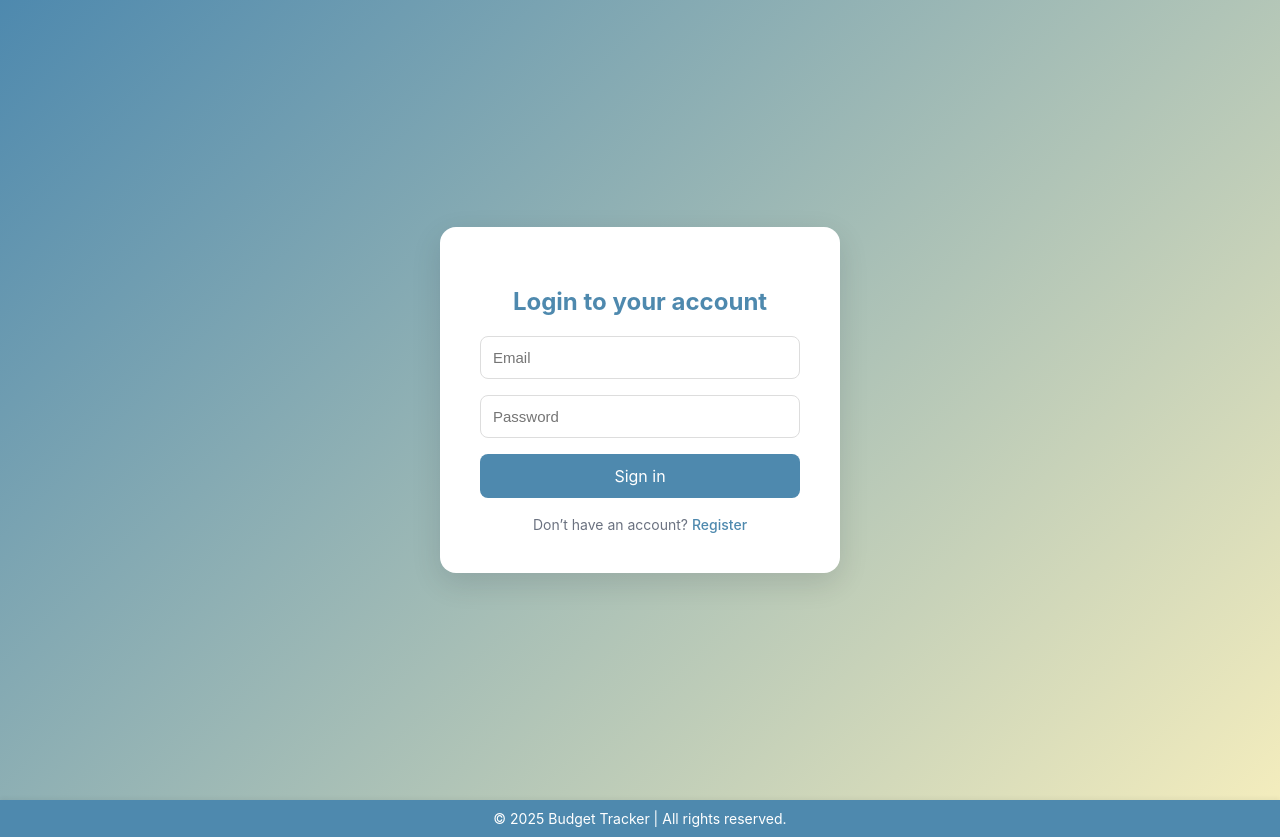
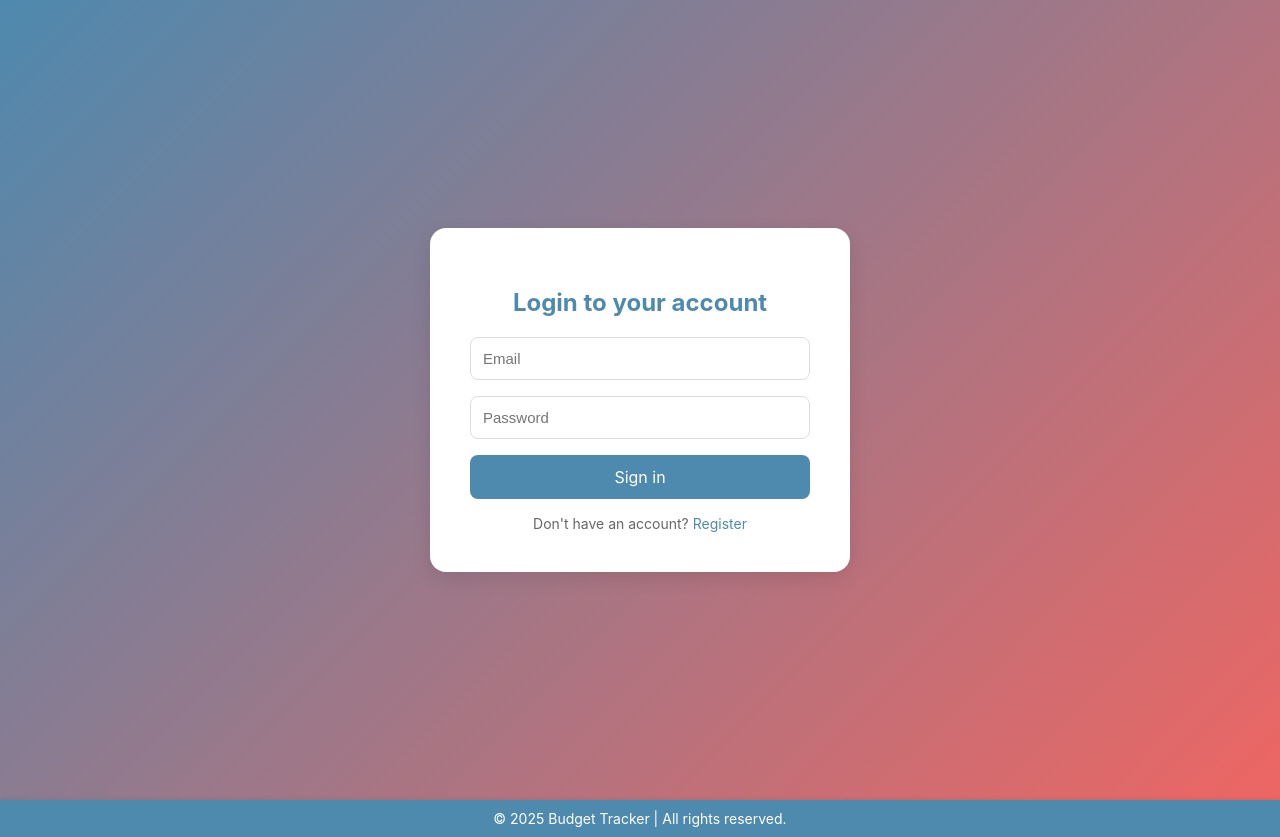
Before and after one commit to lakshay633/Personal_Budget_Tracker, a React (Vite) app in the folder budget-tracker-frontend/: page /login in a window 1280 px wide. Built offline with nearby package versions, Linux system fonts and the light colour scheme.

Commit message:
Frontend changes for recent transactions and auth pages

```diff
--- a/budget-tracker-frontend/src/pages/Login.jsx
+++ b/budget-tracker-frontend/src/pages/Login.jsx
@@ -1,90 +1,41 @@
+// src/pages/Login.jsx
 import React, { useState } from "react";
 import styled from "styled-components";
 import useAuth from "../hooks/useAuth";
 import { useNavigate, Link } from "react-router-dom";
 import Footer from "../components/common/Footer";
 
+/* Styled components */
 const Container = styled.div`
   min-height: 100vh;
-  display: flex;
-  align-items: center;
-  justify-content: center;
-  background: linear-gradient(135deg, #4e89ae, #ed66);
+  display:flex;
+  align-items:center;
+  justify-content:center;
+  background: linear-gradient(135deg, #4e89ae, #ed6663);
   padding: 20px;
 `;
 
-// const Card = styled.div`
-//   width: 400px;
-//   background: white;
-//   padding: 40px;
-//   border-radius: 16px;
-//   box-shadow: 0 6px 20px rgba(0, 0, 0, 0.1);
-//   animation: fadeIn 0.6s ease;
-
-//   @keyframes fadeIn {
-//     from {
-//       opacity: 0;
-//       transform: translateY(-10px);
-//     }
-//     to {
-//       opacity: 1;
-//       transform: translateY(0);
-//     }
-//   }
-// `;
 const Card = styled.div`
-  width: 400px;
-  background: white;
+  width: 420px;
+  background: ${({ theme }) => theme.colors.card};
   padding: 40px;
   border-radius: 16px;
-  box-shadow: 0 10px 30px rgba(2,6,23,0.12);
-  transform-origin: center;
-  animation: authCardIn 520ms cubic-bezier(.22,.9,.35,1);
-
-  @keyframes authCardIn {
-    0% {
-      opacity: 0;
-      transform: translateY(18px) scale(0.992);
-    }
-    60% {
-      opacity: 1;
-      transform: translateY(-6px) scale(1.006);
-    }
-    100% {
-      opacity: 1;
-      transform: translateY(0) scale(1);
-    }
-  }
-
-  /* Respect user preference for reduced motion */
-  @media (prefers-reduced-motion: reduce) {
-    animation: none;
-    transform: none;
-  }
+  box-shadow: 0 6px 20px rgba(0, 0, 0, 0.1);
+  animation: fadeIn 0.6s ease;
 `;
 
-const Title = styled.h2`
-  margin-bottom: 20px;
-  color: ${({ theme }) => theme.colors.primary};
-  text-align: center;
-`;
-
+const Title = styled.h2` margin-bottom: 20px; color: ${({ theme }) => theme.colors.primary}; text-align:center; `;
 const Input = styled.input`
-  width: 100%;
+  width:100%;
   margin-bottom: 16px;
   padding: 12px;
   border-radius: 8px;
   border: 1px solid #ddd;
   font-size: 15px;
-  &:focus {
-    outline: none;
-    border-color: ${({ theme }) => theme.colors.primary};
-    box-shadow: 0 0 0 2px rgba(78, 137, 174, 0.2);
-  }
+  &:focus { outline: none; border-color: ${({ theme }) => theme.colors.primary}; box-shadow: 0 0 0 2px rgba(78,137,174,0.12); }
 `;
-
 const Button = styled.button`
-  width: 100%;
+  width:100%;
   padding: 12px;
   border: none;
   background: ${({ theme }) => theme.colors.primary};
@@ -93,31 +44,59 @@ const Button = styled.button`
   border-radius: 8px;
   cursor: pointer;
   transition: all 0.2s ease;
-  &:hover {
-    background: ${({ theme }) => theme.colors.accent};
-    transform: translateY(-1px);
-  }
+  &:hover { background: ${({ theme }) => theme.colors.accent}; transform: translateY(-1px); }
+`;
+const FooterText = styled.div` margin-top: 16px; text-align:center; font-size:14px; color:#666; a{ color:#4e89ae; text-decoration:none; &:hover{text-decoration:underline;} }`;
+
+/* Error alert + close */
+const ErrorAlert = styled.div`
+  background: #fee2e2;
+  color: #b91c1c;
+  border: 1px solid #fecaca;
+  padding: 10px 14px;
+  border-radius: 8px;
+  font-size: 14px;
+  margin-bottom: 16px;
+  text-align: left;
+  position: relative;
 `;
 
-const FooterText = styled.div`
-  margin-top: 18px;
-  text-align: center;
-  font-size: 14px;
-  color: #6b7280;
-
-  a {
-    color: #4e89ae;
-    text-decoration: none;
-    font-weight: 500;
-    transition: color 0.2s ease;
-
-    &:hover {
-      color: ${({ theme }) => theme.colors.accent};
-      text-decoration: underline;
-    }
-  }
+const CloseBtn = styled.button`
+  position: absolute;
+  right: 8px;
+  top: 6px;
+  background: transparent;
+  border: none;
+  color: #7f1d1d;
+  font-size: 18px;
+  cursor: pointer;
+  line-height: 1;
 `;
 
+/* Helper to format backend errors into a readable string */
+function parseBackendError(data) {
+  if (!data) return "Login failed. Please try again.";
+  if (typeof data === "string") return data;
+  if (Array.isArray(data)) return data.join(" ");
+  if (typeof data === "object") {
+    // common DRF patterns: { "detail": "..." } or { "non_field_errors": ["..."] } or field errors
+    if (data.detail) return String(data.detail);
+    if (data.non_field_errors) return Array.isArray(data.non_field_errors) ? data.non_field_errors.join(" ") : String(data.non_field_errors);
+    // collect field errors
+    const parts = [];
+    Object.entries(data).forEach(([key, val]) => {
+      if (!val) return;
+      let msg;
+      if (Array.isArray(val)) msg = val.join(" ");
+      else if (typeof val === "object") msg = JSON.stringify(val);
+      else msg = String(val);
+      const label = key === "non_field_errors" ? "" : `${key}: `;
+      parts.push(label + msg);
+    });
+    if (parts.length) return parts.join(" ");
+  }
+  return "Login failed. Please check your credentials.";
+}
 
 export default function Login() {
   const { login } = useAuth();
@@ -125,18 +104,26 @@ export default function Login() {
   const [email, setEmail] = useState("");
   const [password, setPassword] = useState("");
   const [loading, setLoading] = useState(false);
-  const [error, setError] = useState("");
+  const [error, setError] = useState(""); // persistent until user closes
 
   const handleSubmit = async (e) => {
     e.preventDefault();
-    setError("");
     setLoading(true);
+    setError(""); // clear previous
     try {
       await login({ email, password });
       nav("/dashboard");
     } catch (err) {
-      console.error(err);
-      setError(err.response?.data?.detail || "Login failed");
+      // log for debugging
+      console.error("Login error raw:", err);
+      const data = err?.response?.data;
+      // network error / no response
+      if (!err.response) {
+        setError("Network error: please check your connection.");
+      } else {
+        const msg = parseBackendError(data);
+        setError(msg);
+      }
     } finally {
       setLoading(false);
     }
@@ -144,9 +131,15 @@ export default function Login() {
 
   return (
     <>
-      {/*login section */}
       <Container>
         <Card>
+          {error && (
+            <ErrorAlert role="alert" aria-live="polite">
+              {error}
+              <CloseBtn aria-label="Dismiss error" onClick={() => setError("")}>×</CloseBtn>
+            </ErrorAlert>
+          )}
+
           <Title>Login to your account</Title>
           <form onSubmit={handleSubmit}>
             <Input
@@ -155,6 +148,7 @@ export default function Login() {
               type="email"
               placeholder="Email"
               required
+              aria-label="Email"
             />
             <Input
               value={password}
@@ -162,14 +156,12 @@ export default function Login() {
               type="password"
               placeholder="Password"
               required
+              aria-label="Password"
             />
-            <Button type="submit" disabled={loading}>
-              {loading ? "Signing in..." : "Sign in"}
-            </Button>
+            <Button type="submit" disabled={loading}>{loading ? "Signing in..." : "Sign in"}</Button>
           </form>
-          {error && <p style={{ color: "red" }}>{error}</p>}
           <FooterText>
-            Don’t have an account? <Link to="/register">Register</Link>
+            Don't have an account? <Link to="/register">Register</Link>
           </FooterText>
         </Card>
       </Container>
--- a/budget-tracker-frontend/src/pages/Register.jsx
+++ b/budget-tracker-frontend/src/pages/Register.jsx
@@ -13,56 +13,14 @@ const Container = styled.div`
   padding: 20px;
 `;
 
-// const Card = styled.div`
-//   width: 420px;
-//   background: #ffffff;
-//   padding: 40px 36px;
-//   border-radius: 18px;
-//   box-shadow: 0 6px 24px rgba(0, 0, 0, 0.1);
-//   animation: fadeIn 0.6s ease;
-
-//   @keyframes fadeIn {
-//     from {
-//       opacity: 0;
-//       transform: translateY(-10px);
-//     }
-//     to {
-//       opacity: 1;
-//       transform: translateY(0);
-//     }
-//   }
-// `;
 const Card = styled.div`
-  width: 400px;
-  background: white;
-  padding: 40px;
-  border-radius: 16px;
-  box-shadow: 0 10px 30px rgba(2,6,23,0.12);
-  transform-origin: center;
-  animation: authCardIn 520ms cubic-bezier(.22,.9,.35,1);
-
-  @keyframes authCardIn {
-    0% {
-      opacity: 0;
-      transform: translateY(18px) scale(0.992);
-    }
-    60% {
-      opacity: 1;
-      transform: translateY(-6px) scale(1.006);
-    }
-    100% {
-      opacity: 1;
-      transform: translateY(0) scale(1);
-    }
-  }
-
-  /* Respect user preference for reduced motion */
-  @media (prefers-reduced-motion: reduce) {
-    animation: none;
-    transform: none;
-  }
+  width: 420px;
+  background: #ffffff;
+  padding: 40px 36px;
+  border-radius: 18px;
+  box-shadow: 0 6px 24px rgba(0, 0, 0, 0.1);
+  animation: fadeIn 0.6s ease;
 `;
-
 
 const Title = styled.h2`
   margin: 0 0 25px;
@@ -113,13 +71,6 @@ const Button = styled.button`
   }
 `;
 
-const ErrorText = styled.p`
-  color: #e11d48;
-  margin: 10px 0 0;
-  font-size: 14px;
-  text-align: center;
-`;
-
 const FooterText = styled.div`
   margin-top: 18px;
   text-align: center;
@@ -130,14 +81,46 @@ const FooterText = styled.div`
     color: #4e89ae;
     text-decoration: none;
     font-weight: 500;
-    transition: color 0.2s ease;
 
     &:hover {
-      color: ${({ theme }) => theme.colors.accent};
       text-decoration: underline;
     }
   }
 `;
+
+const ErrorAlert = styled.div`
+  background: #fee2e2;
+  color: #b91c1c;
+  border: 1px solid #fecaca;
+  padding: 10px 14px;
+  border-radius: 8px;
+  font-size: 14px;
+  margin-bottom: 16px;
+  text-align: left;
+`;
+
+// helper to turn various backend error shapes into a readable message
+function parseBackendError(data) {
+  if (!data) return "Registration failed. Please try again.";
+  if (typeof data === "string") return data;
+  if (Array.isArray(data)) return data.join(" ");
+  if (typeof data === "object") {
+    // collect messages from keys
+    const parts = [];
+    Object.entries(data).forEach(([key, val]) => {
+      if (!val) return;
+      let msg;
+      if (Array.isArray(val)) msg = val.join(" ");
+      else if (typeof val === "object") msg = JSON.stringify(val);
+      else msg = String(val);
+      // friendly key labels
+      const label = key === "non_field_errors" ? "" : `${key}: `;
+      parts.push(label + msg);
+    });
+    return parts.join(" ");
+  }
+  return "Registration failed. Please check your details.";
+}
 
 export default function Register() {
   const { register } = useAuth();
@@ -150,7 +133,7 @@ export default function Register() {
     password2: "",
   });
   const [loading, setLoading] = useState(false);
-  const [error, setError] = useState("");
+  const [error, setError] = useState(""); // persistent until user closes or changes
 
   const handleChange = (e) => {
     setForm({ ...form, [e.target.name]: e.target.value });
@@ -161,7 +144,7 @@ export default function Register() {
     setError("");
 
     if (form.password !== form.password2) {
-      setError("Passwords do not match");
+      setError("Passwords do not match.");
       return;
     }
 
@@ -171,11 +154,9 @@ export default function Register() {
       nav("/login");
     } catch (err) {
       console.error(err);
-      setError(
-        err.response?.data?.email?.[0] ||
-          err.response?.data?.detail ||
-          "Registration failed"
-      );
+      const data = err.response?.data;
+      const message = parseBackendError(data);
+      setError(message);
     } finally {
       setLoading(false);
     }
@@ -185,6 +166,12 @@ export default function Register() {
     <>
       <Container>
         <Card>
+          {error && (
+            <ErrorAlert role="alert" aria-live="polite">
+              {error}
+            </ErrorAlert>
+          )}
+
           <Title>Create an Account</Title>
           <form onSubmit={handleSubmit}>
             <Input
@@ -222,7 +209,6 @@ export default function Register() {
               {loading ? "Creating Account..." : "Register"}
             </Button>
           </form>
-        {error && <ErrorText>{error}</ErrorText>}
           <FooterText>
             Already have an account? <Link to="/login">Login</Link>
           </FooterText>
```
Also changed, not shown: budget-tracker-frontend/src/components/dashboard/RecentTransactions.jsx (+24 -11 lines). Lines whose indentation alone changed are shown as unchanged.
